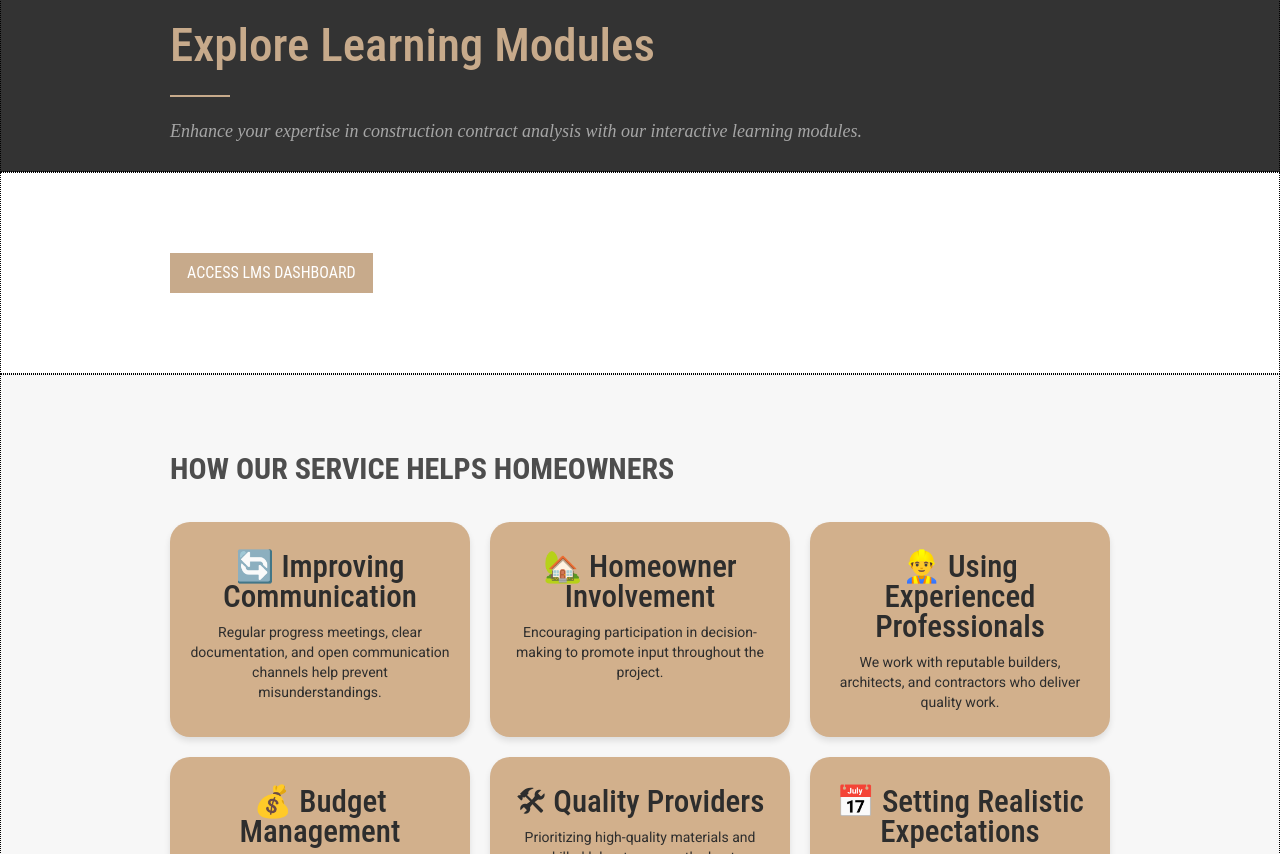
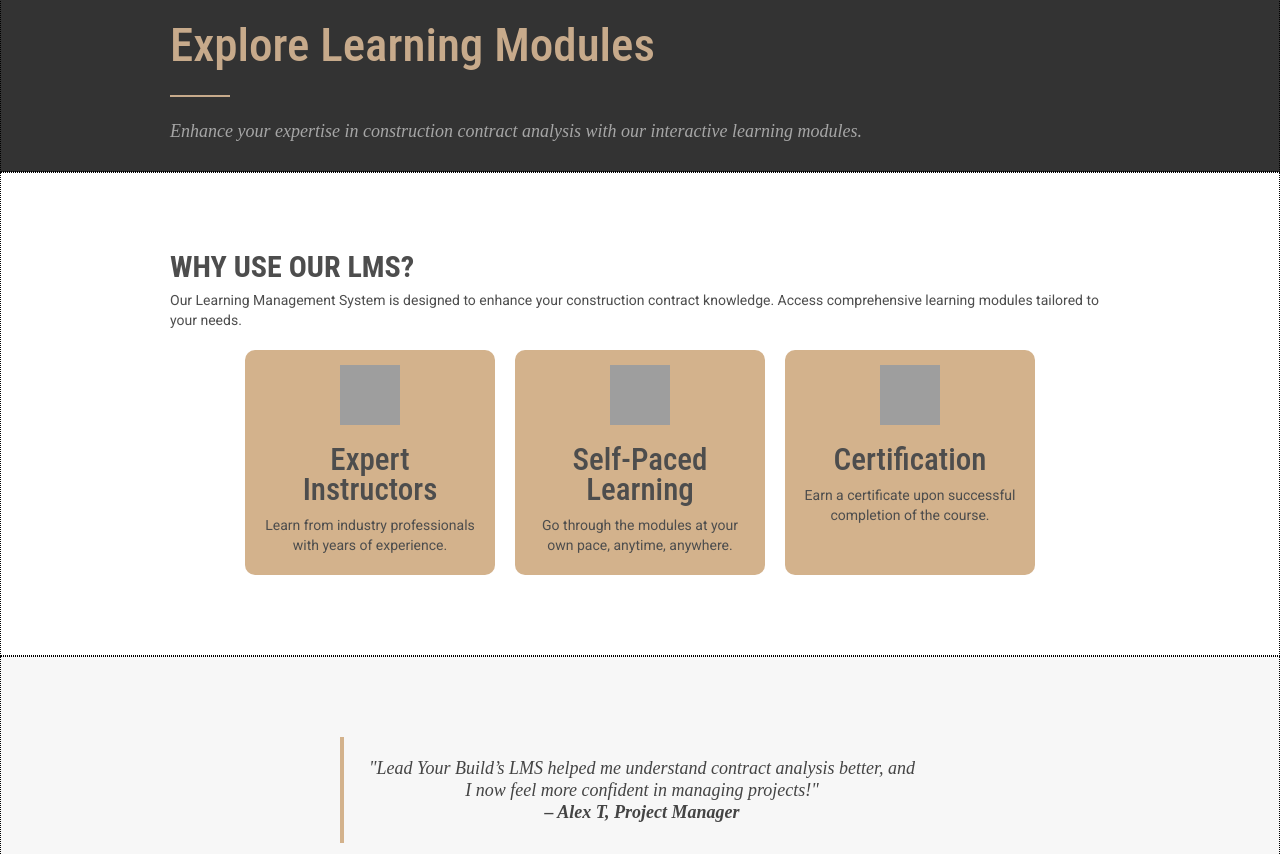
Before and after one commit to fayufy1/LeadYourBuild, a plain HTML site: page lms.html in a window 1280 px wide. Shown: the part 64-918 px from the top of the page. Drawn offline with Linux system fonts and the light colour scheme; grey boxes are pictures that could not be loaded.

Commit message:
Update lms.html

```diff
--- a/lms.html
+++ b/lms.html
@@ -50,11 +50,51 @@
         <div class="w-container">
             <h1>Explore Learning Modules</h1>
             <div class="horizontal-bar beige"></div>
-            <div class="subheading">Enhance your expertise in construction contract analysis with our interactive learning modules.</div>
+            <div class="subheading">
+                Enhance your expertise in construction contract analysis with our interactive learning modules.
+            </div>
         </div>
     </div>
 
-    <!-- LMS Dashboard Link -->
+    <!-- Why Use Our LMS? Section -->
+    <div class="section">
+        <div class="w-container">
+            <h2 class="text-center">Why Use Our LMS?</h2>
+            <p class="text-center">
+                Our Learning Management System is designed to enhance your construction contract knowledge.
+                Access comprehensive learning modules tailored to your needs.
+            </p>
+            <div class="feature-container">
+                <div class="feature-box">
+                    <img src="https://cdn-icons-png.flaticon.com/128/2329/2329070.png" alt="Expert Instructors" class="feature-icon">
+                    <h3>Expert Instructors</h3>
+                    <p>Learn from industry professionals with years of experience.</p>
+                </div>
+                <div class="feature-box">
+                    <img src="https://cdn-icons-png.flaticon.com/128/2913/2913973.png" alt="Self-Paced Learning" class="feature-icon">
+                    <h3>Self-Paced Learning</h3>
+                    <p>Go through the modules at your own pace, anytime, anywhere.</p>
+                </div>
+                <div class="feature-box">
+                    <img src="https://cdn-icons-png.flaticon.com/128/2666/2666505.png" alt="Certificate of Completion" class="feature-icon">
+                    <h3>Certification</h3>
+                    <p>Earn a certificate upon successful completion of the course.</p>
+                </div>
+            </div>
+        </div>
+    </div>
+
+    <!-- Testimonial Section -->
+    <div class="section lightgrey">
+        <div class="w-container">
+            <blockquote class="testimonial">
+                "Lead Your Build’s LMS helped me understand contract analysis better, and I now feel more confident in managing projects!"
+                <br><strong>– Alex T, Project Manager</strong>
+            </blockquote>
+        </div>
+    </div>
+
+    <!-- LMS Dashboard Button -->
     <div class="section">
         <div class="w-container text-center">
             <a href="https://unfair.talentlms.com" target="_blank" class="button solid">ACCESS LMS DASHBOARD</a>
```
